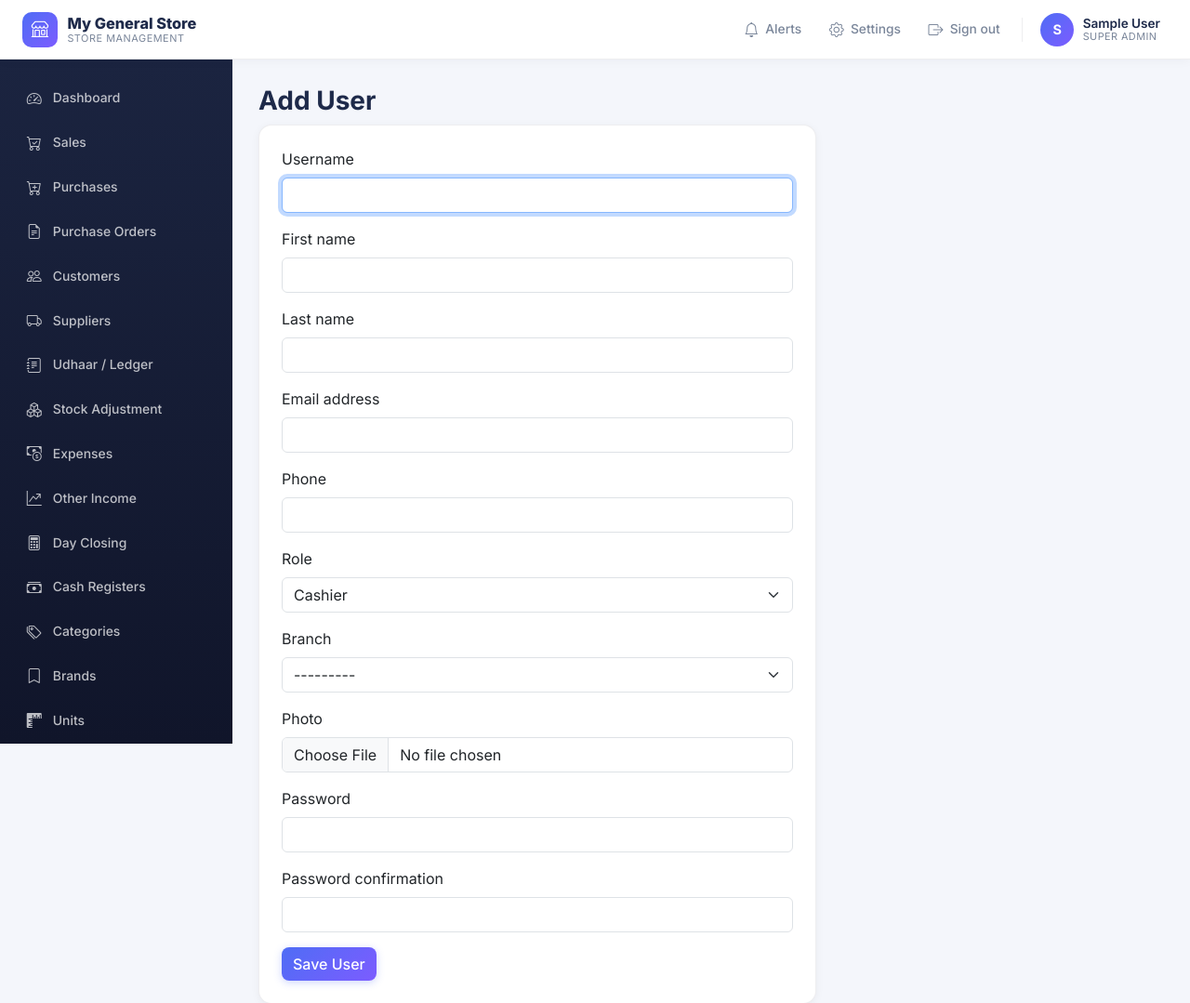
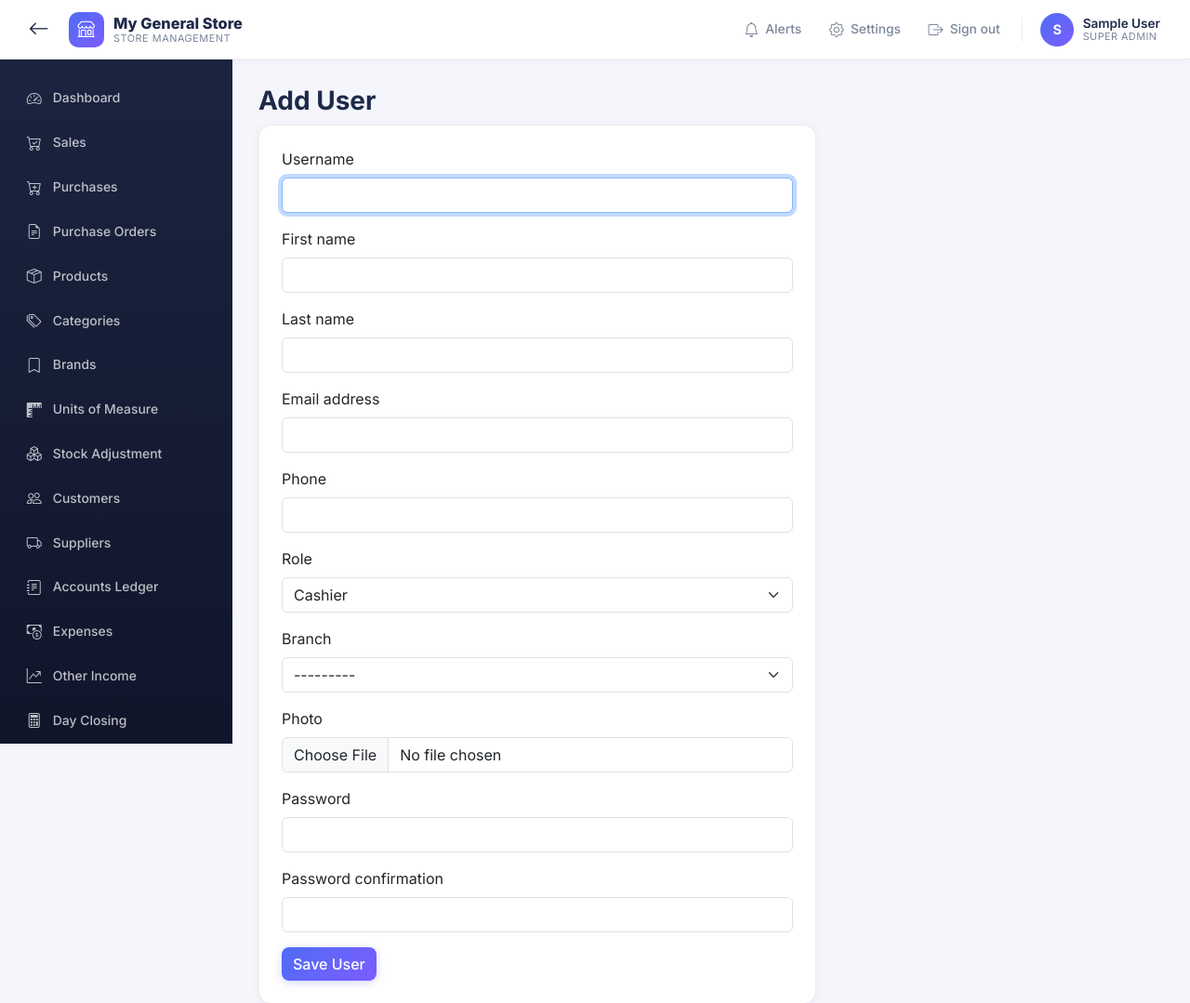
Before and after one commit to MFaizan108/GSMS-Django-Project, a Django app: page /accounts/users/add/ in a window 1280 px wide. Shown: the top 1079 px of the page at 93% size. Run offline with Django 5.2, Linux system fonts and the light colour scheme; the visitor is signed in with stand-in values (Sample User, id 1); data comes from the database, SQL or seed files in the repository; data that the repository does not hold is empty; some libraries are stand-ins or nearby versions.

Commit message:
Add global Back button, polish CSS animations, clean up sidebar
- Mobile: page-header toolbars now wrap instead of squishing button
  labels into cramped boxes on narrow screens.
- SMTP: surface the real error instead of a generic message, and
  auto-detect implicit SSL (port 465) vs STARTTLS (587) since Settings
  only exposes one TLS checkbox.
- New global Back button (topbar, every authenticated page) using
  browser history with a Dashboard fallback.
- Sidebar: removed the duplicate Settings link (topbar gear icon
  already covers it), renamed "Udhaar / Ledger" -> "Accounts Ledger"
  and "Units" -> "Units of Measure", and regrouped items into a
  logical order (Sales -> Purchasing -> Catalog -> Inventory -> People
  -> Finance -> Reports -> Admin).
- Subtle page-entrance, button/card hover, and dropdown animations,
  respecting prefers-reduced-motion.

Co-Authored-By: Claude Sonnet 5 <noreply@anthropic.com>

```diff
--- a/core/templates/base.html
+++ b/core/templates/base.html
@@ -24,6 +24,9 @@
 
 <header class="topbar">
   <div class="topbar-left">
+    <button class="sidebar-toggle" id="backButton" type="button" aria-label="Go back">
+      <i class="bi bi-arrow-left"></i>
+    </button>
     <button class="sidebar-toggle d-lg-none" id="sidebarToggle" type="button" aria-label="Toggle menu">
       <i class="bi bi-list"></i>
     </button>
@@ -78,36 +81,34 @@
       {% if user.is_manager %}
       {% url 'purchases:purchase_list' as url_purchases %}
       {% url 'purchases:purchase_order_list' as url_purchase_orders %}
+      <li class="nav-item"><a class="nav-link{% if request.path == url_purchases %} active{% endif %}" href="{{ url_purchases }}"><i class="bi bi-cart-plus"></i> Purchases</a></li>
+      <li class="nav-item"><a class="nav-link{% if request.path == url_purchase_orders %} active{% endif %}" href="{{ url_purchase_orders }}"><i class="bi bi-file-earmark-text"></i> Purchase Orders</a></li>
+      {% endif %}
+      <li class="nav-item"><a class="nav-link{% if request.path == url_products %} active{% endif %}" href="{{ url_products }}"><i class="bi bi-box-seam"></i> Products</a></li>
+      <li class="nav-item"><a class="nav-link{% if request.path == url_categories %} active{% endif %}" href="{{ url_categories }}"><i class="bi bi-tags"></i> Categories</a></li>
+      <li class="nav-item"><a class="nav-link{% if request.path == url_brands %} active{% endif %}" href="{{ url_brands }}"><i class="bi bi-bookmark"></i> Brands</a></li>
+      <li class="nav-item"><a class="nav-link{% if request.path == url_units %} active{% endif %}" href="{{ url_units }}"><i class="bi bi-rulers"></i> Units of Measure</a></li>
+      <li class="nav-item"><a class="nav-link{% if request.path == url_inventory %} active{% endif %}" href="{{ url_inventory }}"><i class="bi bi-boxes"></i> Stock Adjustment</a></li>
+      {% if user.is_manager %}
       {% url 'customers:customer_list' as url_customers %}
       {% url 'suppliers:supplier_list' as url_suppliers %}
-      <li class="nav-item"><a class="nav-link{% if request.path == url_purchases %} active{% endif %}" href="{{ url_purchases }}"><i class="bi bi-cart-plus"></i> Purchases</a></li>
-      <li class="nav-item"><a class="nav-link{% if request.path == url_purchase_orders %} active{% endif %}" href="{{ url_purchase_orders }}"><i class="bi bi-file-earmark-text"></i> Purchase Orders</a></li>
-      <li class="nav-item"><a class="nav-link{% if request.path == url_customers %} active{% endif %}" href="{{ url_customers }}"><i class="bi bi-people"></i> Customers</a></li>
-      <li class="nav-item"><a class="nav-link{% if request.path == url_suppliers %} active{% endif %}" href="{{ url_suppliers }}"><i class="bi bi-truck"></i> Suppliers</a></li>
       {% url 'reports:udhaar_home' as url_udhaar %}
-      <li class="nav-item"><a class="nav-link{% if request.path == url_udhaar %} active{% endif %}" href="{{ url_udhaar }}"><i class="bi bi-journal-text"></i> Udhaar / Ledger</a></li>
-      {% endif %}
-      <li class="nav-item"><a class="nav-link{% if request.path == url_inventory %} active{% endif %}" href="{{ url_inventory }}"><i class="bi bi-boxes"></i> Stock Adjustment</a></li>
-      {% if user.is_manager %}
       {% url 'finance:expense_list' as url_expenses %}
       {% url 'finance:income_list' as url_income %}
       {% url 'finance:day_closing_list' as url_day_closing %}
       {% url 'finance:cash_register_list' as url_cash_registers %}
+      <li class="nav-item"><a class="nav-link{% if request.path == url_customers %} active{% endif %}" href="{{ url_customers }}"><i class="bi bi-people"></i> Customers</a></li>
+      <li class="nav-item"><a class="nav-link{% if request.path == url_suppliers %} active{% endif %}" href="{{ url_suppliers }}"><i class="bi bi-truck"></i> Suppliers</a></li>
+      <li class="nav-item"><a class="nav-link{% if request.path == url_udhaar %} active{% endif %}" href="{{ url_udhaar }}"><i class="bi bi-journal-text"></i> Accounts Ledger</a></li>
       <li class="nav-item"><a class="nav-link{% if request.path == url_expenses %} active{% endif %}" href="{{ url_expenses }}"><i class="bi bi-cash-coin"></i> Expenses</a></li>
       <li class="nav-item"><a class="nav-link{% if request.path == url_income %} active{% endif %}" href="{{ url_income }}"><i class="bi bi-graph-up-arrow"></i> Other Income</a></li>
       <li class="nav-item"><a class="nav-link{% if request.path == url_day_closing %} active{% endif %}" href="{{ url_day_closing }}"><i class="bi bi-calculator"></i> Day Closing</a></li>
       <li class="nav-item"><a class="nav-link{% if request.path == url_cash_registers %} active{% endif %}" href="{{ url_cash_registers }}"><i class="bi bi-cash-stack"></i> Cash Registers</a></li>
       {% endif %}
-      <li class="nav-item"><a class="nav-link{% if request.path == url_categories %} active{% endif %}" href="{{ url_categories }}"><i class="bi bi-tags"></i> Categories</a></li>
-      <li class="nav-item"><a class="nav-link{% if request.path == url_brands %} active{% endif %}" href="{{ url_brands }}"><i class="bi bi-bookmark"></i> Brands</a></li>
-      <li class="nav-item"><a class="nav-link{% if request.path == url_units %} active{% endif %}" href="{{ url_units }}"><i class="bi bi-rulers"></i> Units</a></li>
-      <li class="nav-item"><a class="nav-link{% if request.path == url_products %} active{% endif %}" href="{{ url_products }}"><i class="bi bi-box-seam"></i> Products</a></li>
       <li class="nav-item"><a class="nav-link{% if request.path == url_reports %} active{% endif %}" href="{{ url_reports }}"><i class="bi bi-bar-chart"></i> Reports</a></li>
       {% if user.is_admin %}
       {% url 'accounts:user_list' as url_users %}
-      {% url 'settings_app:store_settings' as url_settings %}
       <li class="nav-item"><a class="nav-link{% if request.path == url_users %} active{% endif %}" href="{{ url_users }}"><i class="bi bi-person-badge"></i> Users</a></li>
-      <li class="nav-item"><a class="nav-link{% if request.path == url_settings %} active{% endif %}" href="{{ url_settings }}"><i class="bi bi-gear"></i> Settings</a></li>
       {% endif %}
     </ul>
   </nav>
@@ -149,6 +150,17 @@
       backdrop.classList.toggle('show');
     });
     backdrop.addEventListener('click', closeSidebar);
+  })();
+  (function () {
+    var backBtn = document.getElementById('backButton');
+    if (!backBtn) return;
+    backBtn.addEventListener('click', function () {
+      if (window.history.length > 1) {
+        window.history.back();
+      } else {
+        window.location.href = '{% url "dashboard:index" %}';
+      }
+    });
   })();
 </script>
 
--- a/sales/views.py
+++ b/sales/views.py
@@ -142,8 +142,8 @@ def sale_email_invoice(request, pk):
         )
     except EmailNotConfigured as exc:
         messages.error(request, str(exc))
-    except Exception:
-        messages.error(request, 'Could not send the email — check the SMTP settings and try again.')
+    except Exception as exc:
+        messages.error(request, f'Could not send the email — {exc}')
     else:
         messages.success(request, f'Invoice emailed to {sale.customer.email}.')
     return redirect('sales:sale_detail', pk=pk)
--- a/static/css/style.css
+++ b/static/css/style.css
@@ -154,12 +154,13 @@ a { text-decoration: none; }
   font-weight: 500;
   transition: background 0.15s, color 0.15s, box-shadow 0.15s;
 }
-.sidebar .nav-link i { font-size: 1rem; width: 1.1rem; text-align: center; }
+.sidebar .nav-link i { font-size: 1rem; width: 1.1rem; text-align: center; transition: transform 0.15s ease; }
 
 .sidebar .nav-link:hover {
   background: rgba(255, 255, 255, 0.08);
   color: #fff;
 }
+.sidebar .nav-link:hover i { transform: translateX(2px); }
 
 .sidebar .nav-link.active {
   background: linear-gradient(90deg, var(--brand-primary), var(--brand-accent));
```
Also changed, not shown: other parts of static/css/style.css (+39 -4 lines), core/mail.py (+9 -2 lines).
